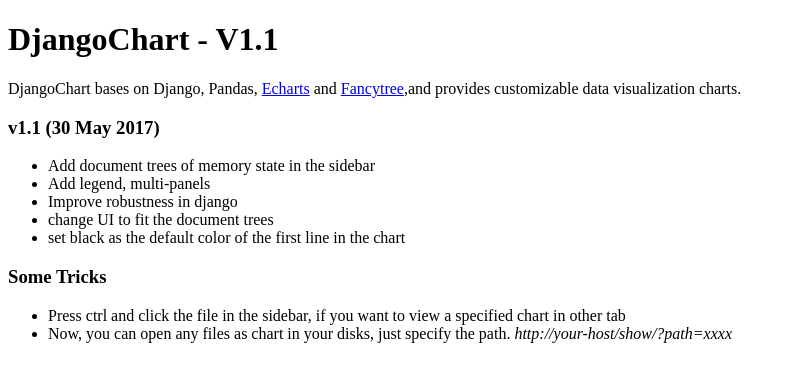
After one commit to pwfee/DjangoChart, a Django app: page /welcome/ in a window 1280 px wide. The commit adds this page. Shown: the top 382 px of the page, without its empty margins (0-796 px from the left). Run offline with Django 3.2, Linux system fonts and the light colour scheme.

Commit message:
fix some bugs and add what's new page

```diff
--- a/chart/templates/index.html
+++ b/chart/templates/index.html
@@ -12,7 +12,7 @@
 	<frameset cols="200,1*" >
 		<frame src="{% url 'nav' %}" name="nav" scrolling="NO"
 			marginwidth="0" marginheight="0">
-		<frame name="content">
+		<frame src="{% url 'welcome' %}" name="content">
     </frameset>
 </frameset>
 
--- a/chart/templates/single_panel.html
+++ b/chart/templates/single_panel.html
@@ -47,7 +47,7 @@
             text: '{{ file_name_no_postfix }}',
             x:'center',
             y:'top',
-            textAlign:'center'
+            textAlign:'left'
         },
         tooltip: {
             trigger: 'axis',
--- a/chart/templates/three_panels.html
+++ b/chart/templates/three_panels.html
@@ -87,7 +87,7 @@
             text: '{{ file_name_no_postfix }}',
             x:'center',
             y:'top',
-            textAlign:'center'
+            textAlign:'left'
         },
         tooltip: {
             trigger: 'axis',
--- a/chart/templates/two_panels.html
+++ b/chart/templates/two_panels.html
@@ -68,7 +68,7 @@
             text: '{{ file_name_no_postfix }}',
             x:'center',
             y:'top',
-            textAlign:'center'
+            textAlign:'left'
         },
         tooltip: {
             trigger: 'axis',
--- /dev/null
+++ b/chart/templates/welcome.html
@@ -0,0 +1,33 @@
+<!DOCTYPE html>
+<html>
+<head>
+	<meta http-equiv="content-type" content="text/html; charset=ISO-8859-1">
+	<title>Chart - Welcome</title>
+</head>
+
+<body>
+	<h1>DjangoChart - V1.1</h1>
+	<p>
+		DjangoChart bases on Django, Pandas, <a target="_blank" href="http://echarts.baidu.com">Echarts</a> and <a target="_blank" href="https://github.com/mar10/fancytree">Fancytree</a>,and provides customizable data visualization charts.
+	</p>
+	<p>
+		<h3>v1.1 (30 May 2017)</h3>
+		<ul>
+		<li>Add document trees of memory state in the sidebar</li>
+		<li>Add legend, multi-panels</li>
+		<li>Improve robustness in django</li>
+		<li>change UI to fit the document trees</li>
+		<li>set black as the default color of the first line in the chart</li>
+		</ul>
+	</p>
+
+	<p>
+		<h3>Some Tricks</h3>
+		<ul>
+		<li>Press ctrl and click the file in the sidebar, if you want to view a specified chart in other tab</li>
+		<li>Now, you can open any files as chart in your disks, just specify the path. <i>http://your-host/show/?path=xxxx</i></li>
+		</ul>
+	</p>
+
+</body>
+</html>
--- a/chart/urls.py
+++ b/chart/urls.py
@@ -11,4 +11,6 @@
                        name='top'),
     url(r'^nav/', TemplateView.as_view(template_name="nav.html"),
                        name='nav'),
+    url(r'^welcome/', TemplateView.as_view(template_name="welcome.html"),
+        name='welcome'),
 ]
```
Also changed, not shown: chart/views.py (+15 -14 lines).
